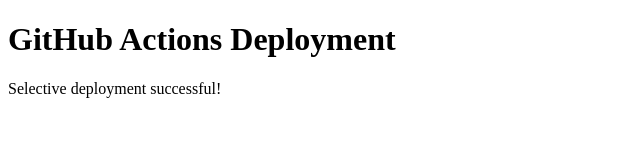
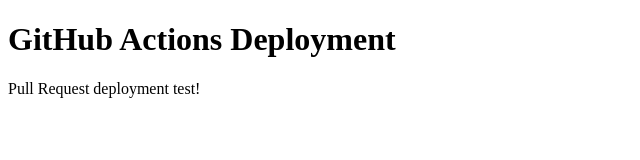
Before and after one commit to sodlfxhzms923/week-8, a plain HTML site: page site/index.html in a window 1280 px wide. Shown: the full height of the page, 0-640 px from the left. Drawn offline with Linux system fonts and the light colour scheme.

Commit message:
test: verify pull request deployment conditions

```diff
--- a/site/index.html
+++ b/site/index.html
@@ -6,6 +6,6 @@
 </head>
 <body>
     <h1>GitHub Actions Deployment</h1>
-    <p>Selective deployment successful!</p>
+    <p>Pull Request deployment test!</p>
 </body>
 </html>
```
